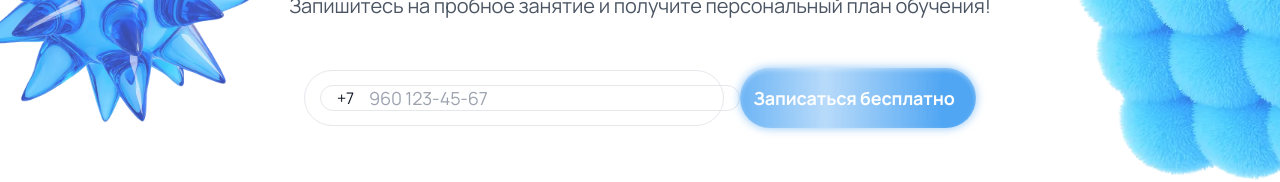
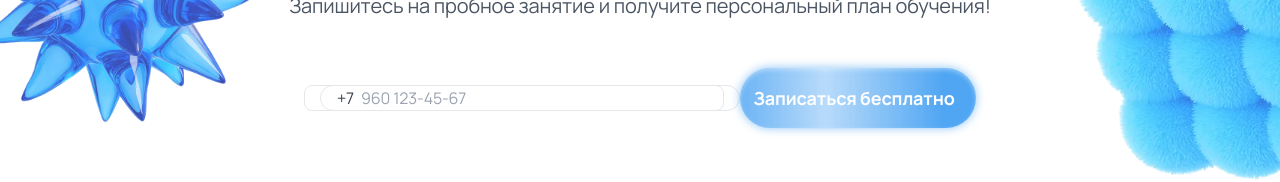
Before and after one commit to hismajestyamanita/codologia, a React (Vite) app: page / in a window 1280 px wide. Shown: the part 340-522 px from the top of the page. Built offline with nearby package versions, Linux system fonts and the light colour scheme; no server answers.

Commit message:
маска телефона 7

```diff
--- a/src/shared/PhoneInput.tsx
+++ b/src/shared/PhoneInput.tsx
@@ -1,39 +1,34 @@
-import React from 'react';
+import React from "react";
 
-type Props = {
+interface PhoneInputProps {
   value: string;
-  onChange: (digits: string) => void;
+  onChange: (val: string) => void;
+  placeholder?: string;
   inputClassName?: string;
-  size?: 'default' | 'hero';
-  placeholder?: string;
-};
+}
 
-export default function PhoneInput({
+const PhoneInput: React.FC<PhoneInputProps> = ({
   value,
   onChange,
-  inputClassName = '',
-  size = 'default',
-  placeholder = '960 123-45-67',
-}: Props) {
-  const digits = (value || '').replace(/\D/g, '').slice(0, 10);
-
-  const fmt = (d: string) => {
-    if (!d) return '';
-    if (d.length <= 3) return d;
-    if (d.length <= 6) return `${d.slice(0, 3)} ${d.slice(3)}`;
-    if (d.length <= 8) return `${d.slice(0, 3)} ${d.slice(3, 6)}-${d.slice(6)}`;
-    return `${d.slice(0, 3)} ${d.slice(3, 6)}-${d.slice(6, 8)}-${d.slice(8, 10)}`;
+  placeholder = "(___) ___-__-__",
+  inputClassName = "",
+}) => {
+  // форматирование телефона: 9601234567 → 960 123-45-67
+  const fmt = (val: string) => {
+    const digits = val.replace(/\D/g, "").slice(0, 10);
+    const parts = [];
+    if (digits.length > 0) parts.push(digits.substring(0, 3));
+    if (digits.length > 3) parts.push(digits.substring(3, 6));
+    if (digits.length > 6) parts.push(digits.substring(6, 8));
+    if (digits.length > 8) parts.push(digits.substring(8, 10));
+    return parts.join(parts.length > 2 ? "-" : " ");
   };
-
-  const base = size === 'hero'
-    ? 'h-12 text-base md:h-14 md:text-lg'
-    : 'h-11 text-base';
 
   return (
     <div className="relative w-full">
-      {/* фиксированный префикс +7 */}
+      {/* Префикс +7 без рамки, без кликабельности */}
       <span
-        className={`absolute left-4 top-1/2 -translate-y-1/2 select-none text-gray-900 ${inputClassName}`}
+        className={`absolute left-4 top-1/2 -translate-y-1/2 select-none text-gray-700 ${inputClassName}`}
       >
         +7
       </span>
@@ -43,17 +38,21 @@ export default function PhoneInput({
         inputMode="numeric"
         pattern="[0-9]*"
         className={[
-          'w-full pl-16 pr-4',
-          'placeholder-gray-400',
-          base,
+          "w-full pl-14 pr-4",
+          "placeholder-gray-400",
+          "border rounded-lg",
+          "focus:ring-2 focus:ring-green-400 focus:outline-none",
+          "transition-colors",
           inputClassName,
-        ].join(' ')}
-        value={fmt(digits)}
+        ].join(" ")}
+        value={fmt(value)}
         onChange={(e) =>
-          onChange(e.target.value.replace(/\D/g, '').slice(0, 10))
+          onChange(e.target.value.replace(/\D/g, "").slice(0, 10))
         }
         placeholder={placeholder}
       />
     </div>
   );
-}
+};
+
+export default PhoneInput;
```
